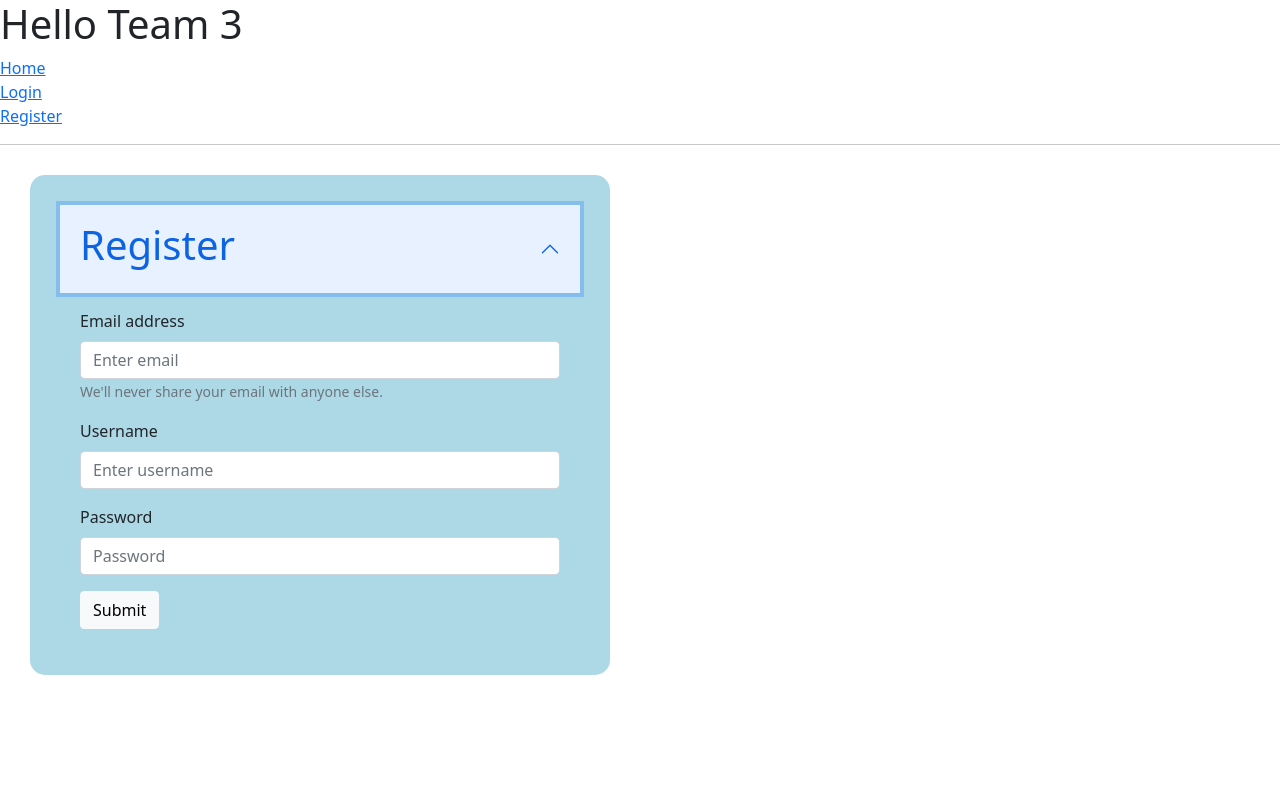
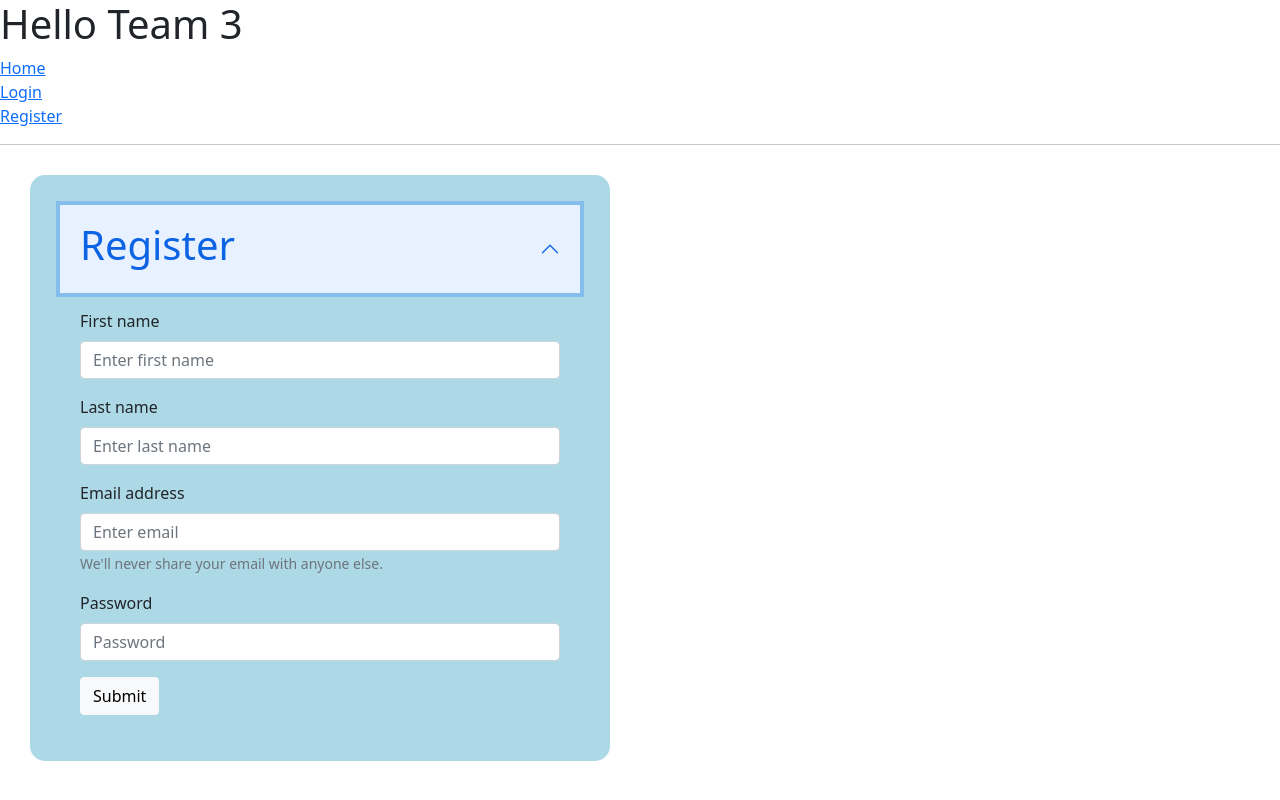
Before and after one commit to joshgor91/bbfs21-team-3, a React (Create React App) app in the folder frontend/: page /register in a window 1280 px wide. Both pictures are taken after a click on the button "Register". Built offline with nearby package versions, Linux system fonts and the light colour scheme.

Commit message:
register field include fname, lname, email and password

```diff
--- a/frontend/src/components/RegisterForm.js
+++ b/frontend/src/components/RegisterForm.js
@@ -14,7 +14,8 @@ function RegisterForm({initiateAddUser, registerErrorOccurred}) {
 
 
     const [email, setEmail] = useState('')
-    const [username, setUsername] = useState('')
+    const [fname, setFName] = useState('')
+    const [lname, setLName] = useState('')
     const [password, setPassword] = useState('')
 
 
@@ -23,7 +24,6 @@ function RegisterForm({initiateAddUser, registerErrorOccurred}) {
 
         initiateAddUser({
             email: email,
-            username: username,
             password: password
         })
         const registered = document.getElementById("registered")
@@ -34,7 +34,7 @@ function RegisterForm({initiateAddUser, registerErrorOccurred}) {
 
         return <>
             <Col sm={6}>
-                <Alert variant="danger"> Username already exists! </Alert>
+                <Alert variant="danger"> An account with this email address already exists! </Alert>
             </Col>
         </>
     } else {
@@ -48,16 +48,22 @@ function RegisterForm({initiateAddUser, registerErrorOccurred}) {
                         </AccordionHeader>
                         <AccordionBody>
                             <Form.Group className="mb-3" controlId="formBasicEmail">
+                                <Form.Group className="mb-3">
+                                    <Form.Label>First name</Form.Label>
+                                    <Form.Control type="text" placeholder="Enter first name"
+                                                  onChange={event => setFName(event.target.value)}/>
+                                </Form.Group>
+                                <Form.Group className="mb-3">
+                                    <Form.Label>Last name</Form.Label>
+                                    <Form.Control type="text" placeholder="Enter last name"
+                                                  onChange={event => setLName(event.target.value)}/>
+                                </Form.Group>
+
                                 <Form.Label>Email address</Form.Label>
                                 <Form.Control type="email" placeholder="Enter email" onChange={event => setEmail(event.target.value)}required />
                                 <Form.Text className="text-muted">
                                     We'll never share your email with anyone else.
                                 </Form.Text>
-                            </Form.Group>
-                            <Form.Group className="mb-3">
-                                <Form.Label>Username</Form.Label>
-                                <Form.Control type="text" placeholder="Enter username"
-                                              onChange={event => setUsername(event.target.value)}/>
                             </Form.Group>
 
                             <Form.Group className="mb-3" controlId="formBasicPassword1">
```
